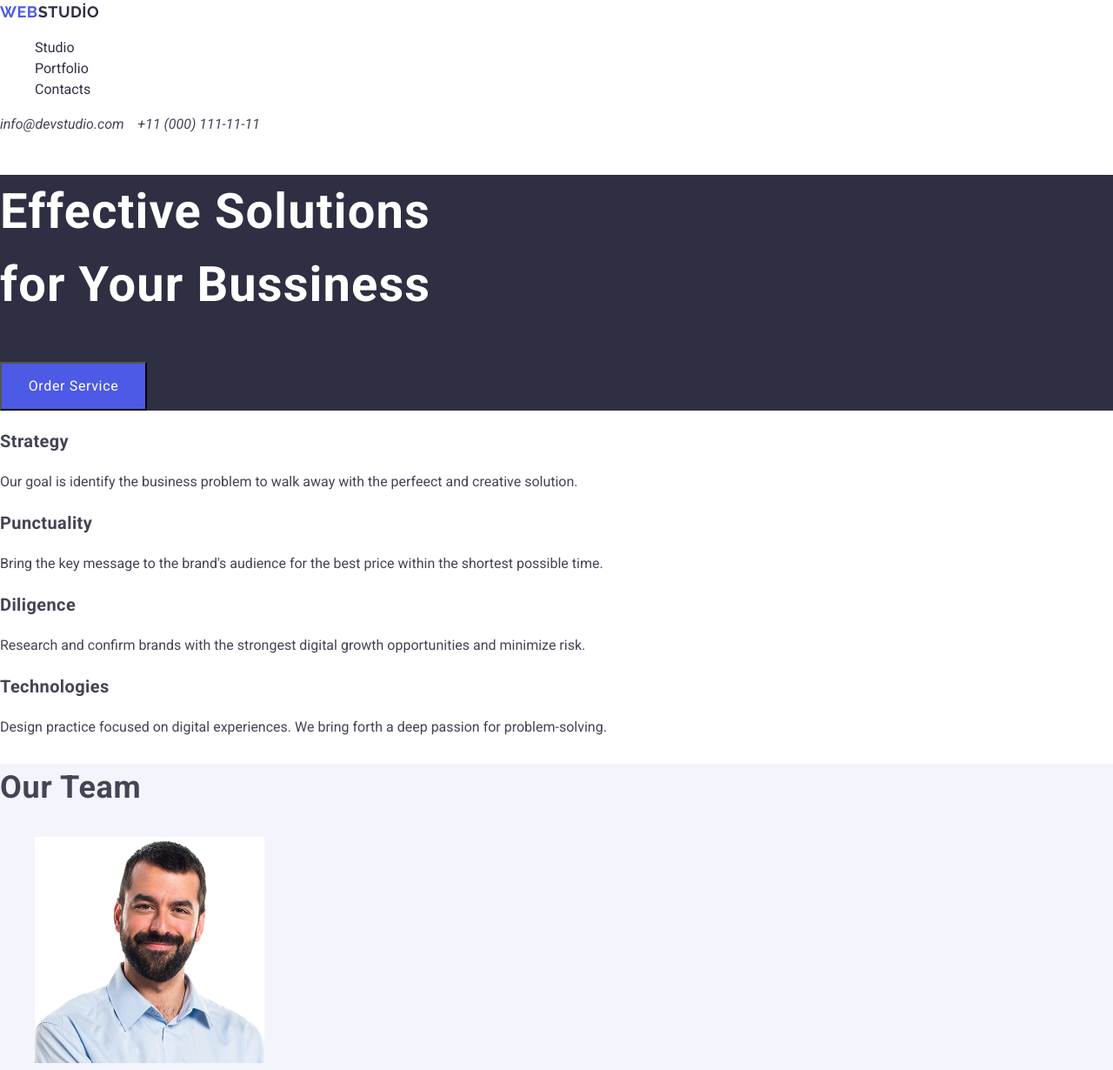
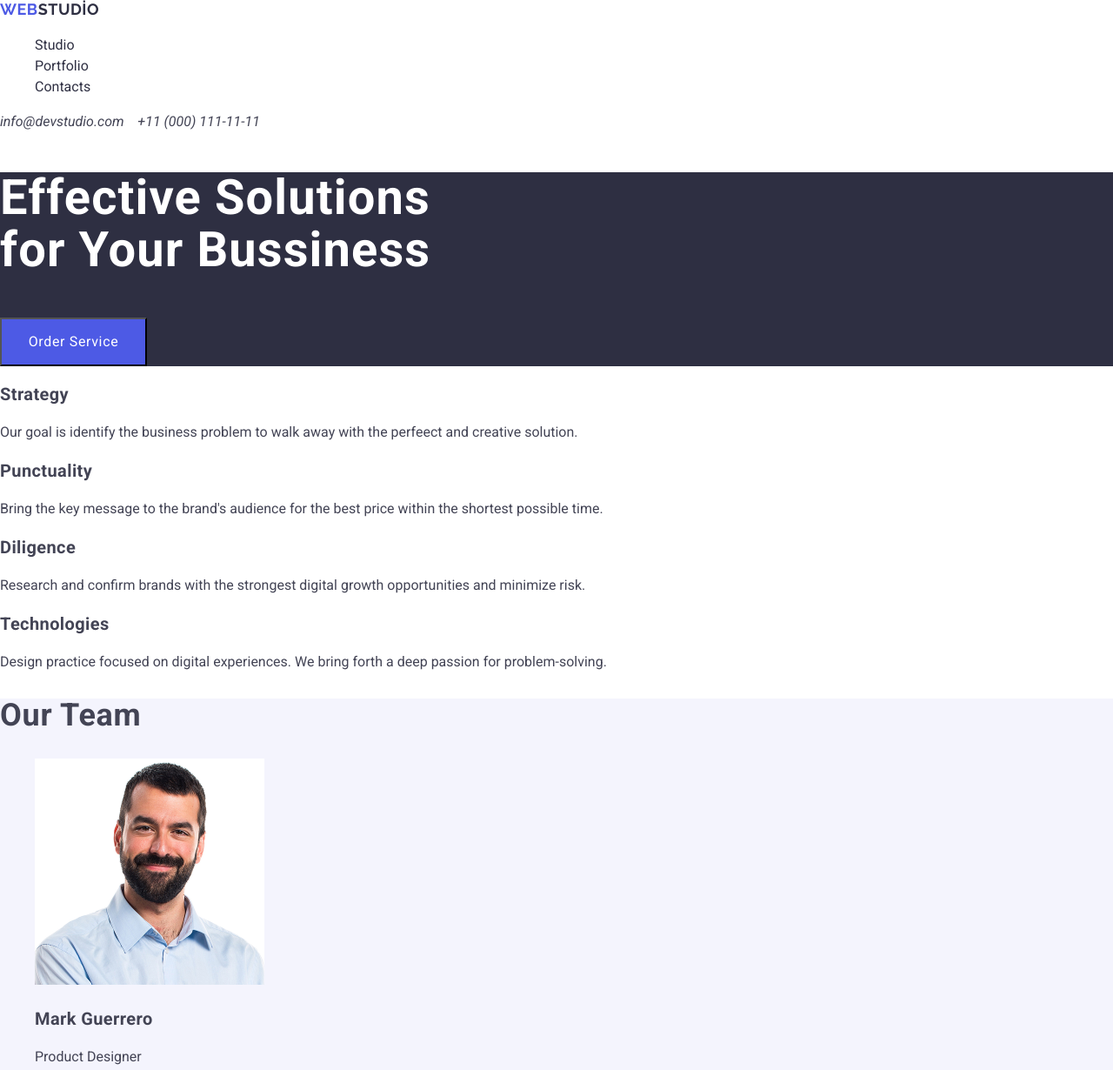
Before and after one commit to ofarukyildirim/goit-markup-hw-02, a plain HTML site: page index.html in a window 1280 px wide. Shown: the top 1230 px of the page at 87% size. Drawn offline with nearby package versions, Linux system fonts and the light colour scheme.

Commit message:
sonrevize

```diff
--- a/css/styles.css
+++ b/css/styles.css
@@ -10,7 +10,7 @@ h1 {
     font-weight: 700;
     font-style: bold;
     font-size: 56px;
-    line-height: 1.5;
+    line-height: 1.07;
     letter-spacing: 0.02em;
 }
 
@@ -18,14 +18,14 @@ h2 {
     font-weight: bold;
     font-size: 36px;
     letter-spacing: 0.02em;
-    line-height: 1.5;
+    line-height: 1.11;
 }
 
 h3 {
     font-weight: medium;
     font-size: 20px;
     letter-spacing: 0.02em;
-    line-height: 1.5;
+    line-height: 1.2;
 }
 
 
@@ -79,7 +79,7 @@ footer{
     font-weight: 700;
     font-style: bold;
     font-size: 18px;
-    line-height: 1.5;
+    line-height: 1.17;
     letter-spacing: 0.03em;
 }
 
@@ -89,7 +89,7 @@ footer{
     font-weight: 700;
     font-style: bold;
     font-size: 18px;
-    line-height: 1.5;
+    line-height: 1.17;
     letter-spacing: 0.03em;
 }
 
@@ -99,7 +99,7 @@ footer{
     font-weight: 700;
     font-style: bold;
     font-size: 18px;
-    line-height: 1.5;
+    line-height: 1.17;
     letter-spacing: 0.03em;
 }
 
```
